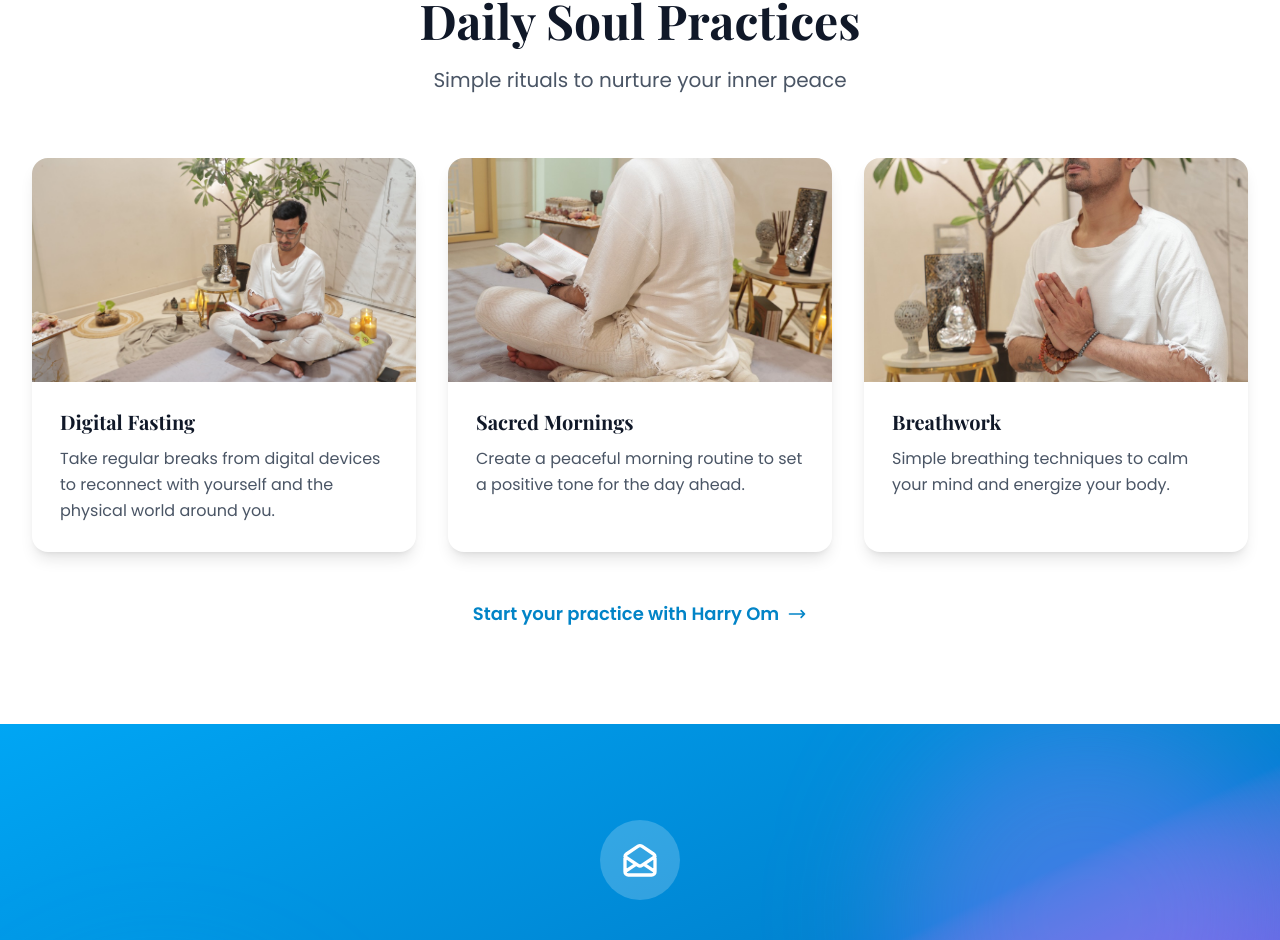
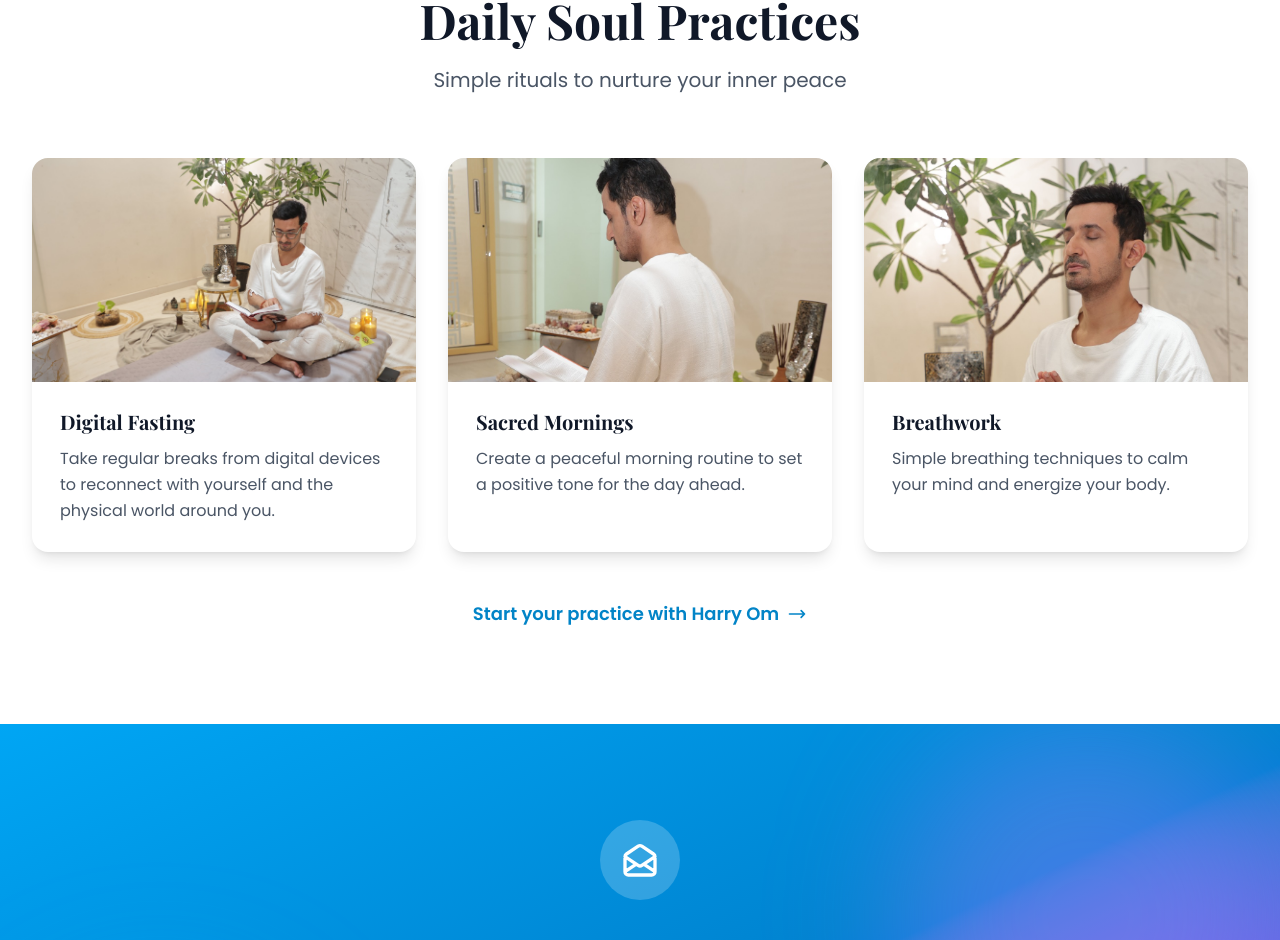
Before and after one commit to DanisheKhan/HarryOm, a React (Vite) app: page / in a window 1280 px wide. Shown: the part 2798-3738 px from the top of the page. Built offline with nearby package versions, Linux system fonts and the light colour scheme.

Commit message:
refactor: add objectPosition property for improved image positioning on HomePage

```diff
--- a/src/pages/HomePage.jsx
+++ b/src/pages/HomePage.jsx
@@ -294,13 +294,15 @@ const HomePage = () => {
                 image: "/HarmeetImages/img11.jpg",
                 title: "Sacred Mornings",
                 description: "Create a peaceful morning routine to set a positive tone for the day ahead.",
-                gradient: "from-sky-400 to-cyan-500"
+                gradient: "from-sky-400 to-cyan-500",
+                objectPosition: "center 18%"
               },
               {
                 image: "/HarmeetImages/img14.jpg",
                 title: "Breathwork",
                 description: "Simple breathing techniques to calm your mind and energize your body.",
-                gradient: "from-amber-400 to-orange-500"
+                gradient: "from-amber-400 to-orange-500",
+                objectPosition: "center 22%"
               }
             ].map((practice, index) => (
               <motion.div
@@ -317,6 +319,7 @@ const HomePage = () => {
                     src={practice.image}
                     alt={practice.title}
                     className="w-full h-56 object-cover transform group-hover:scale-110 transition-transform duration-700"
+                    style={{ objectPosition: practice.objectPosition || "center" }}
                   />
                   <div className={`absolute inset-0 bg-gradient-to-t ${practice.gradient} opacity-0 group-hover:opacity-30 transition-opacity duration-500`}></div>
                 </div>
```
